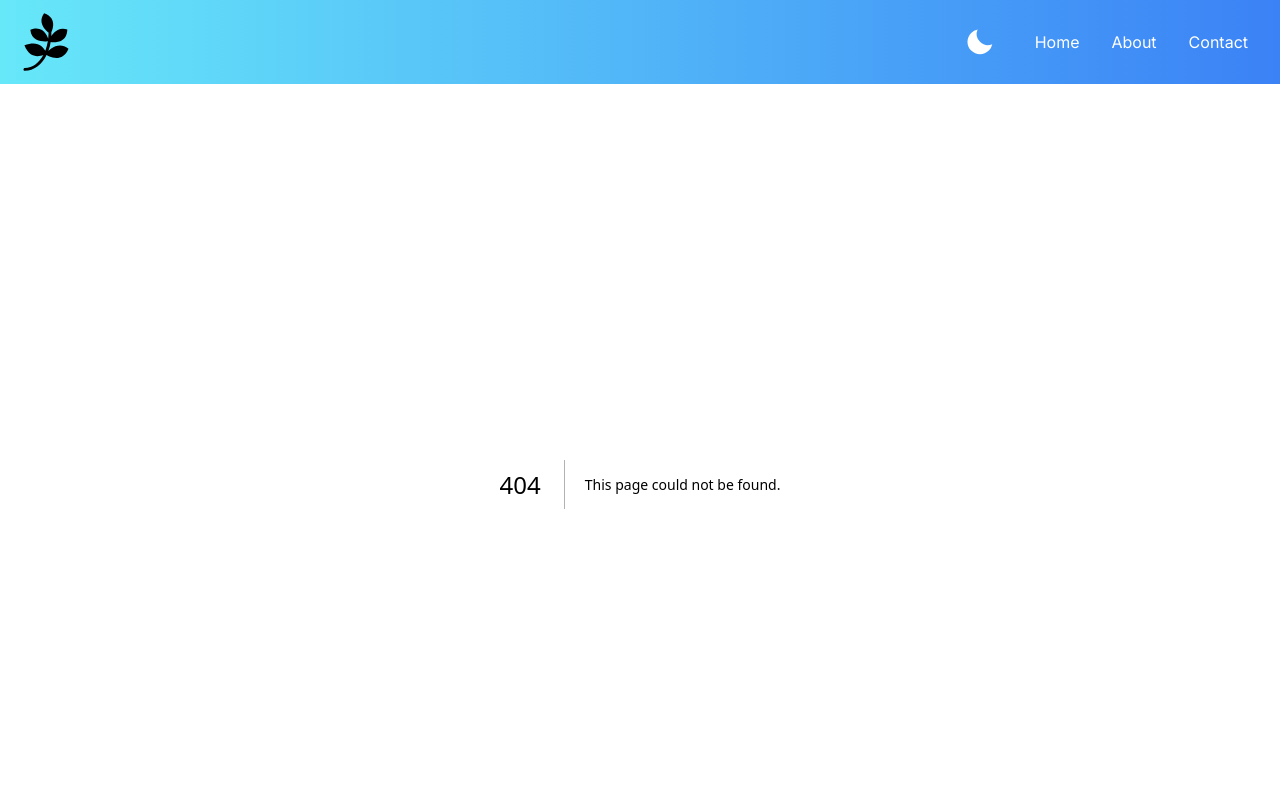
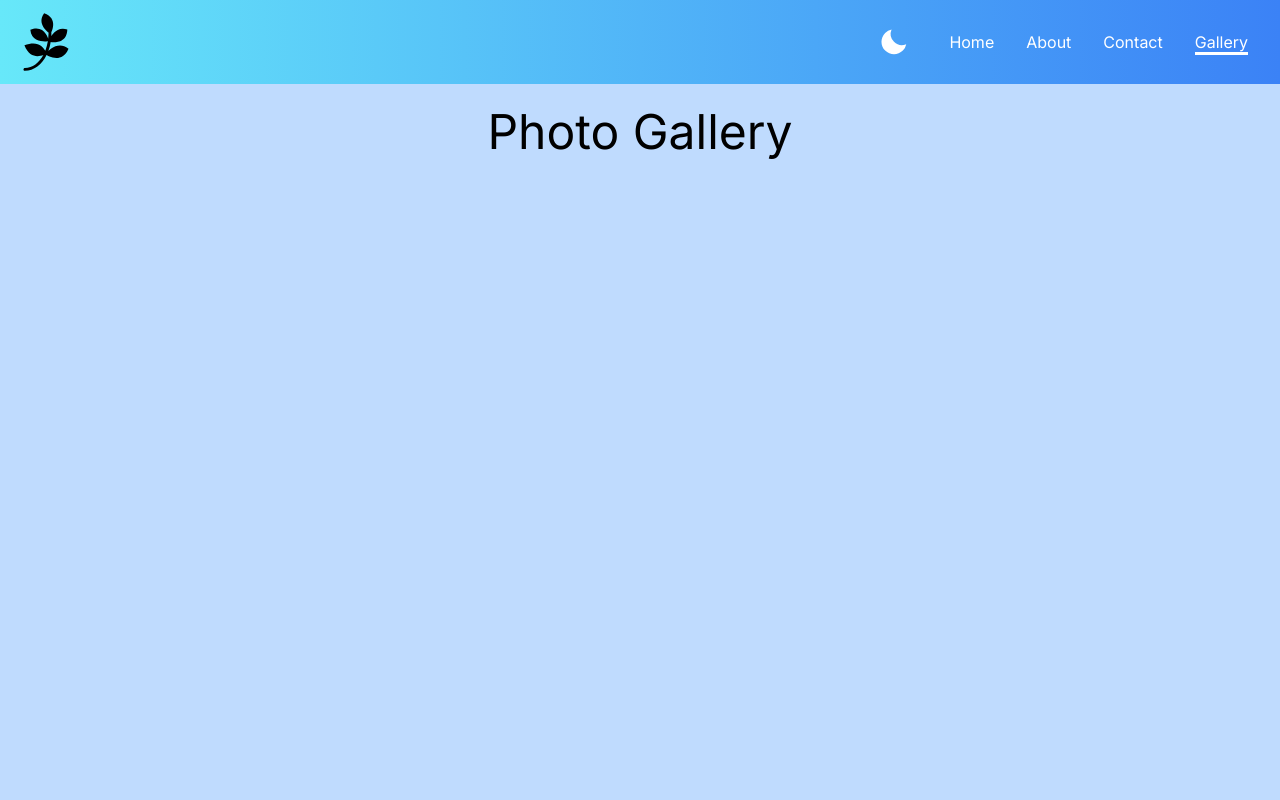
Before and after one commit to ahmedaryf/Lvis-next-app, a Next.js app: page /gallery in a window 1280 px wide. Before the commit this address had no page. Shown: the top 800 px of the page. Built offline with nearby package versions, Linux system fonts and the light colour scheme.

Commit message:
final template

```diff
--- a/app/components/Navbar.jsx
+++ b/app/components/Navbar.jsx
@@ -20,6 +20,10 @@ const navLinks = [
     {
         name: 'Contact',
         url: '/contact'
+    },
+    {
+        name: 'Gallery',
+        url: '/gallery'
     }
 ]
 
@@ -107,7 +111,7 @@ export default function Navbar() {
             duration: 0.5,
             // ease: [0.12, 0, 0.39, 0],
           }}
-         className='block md:hidden absolute left-0 top-28 w-full bg-gradient-to-r from-cyan-300 to-blue-500 dark:from-cyan-600 dark:to-blue-800 h-[50vh] pt-5 z-50'>
+         className='block md:hidden absolute left-0 top-28 w-full bg-gradient-to-r from-cyan-300 to-blue-500 dark:from-cyan-600 dark:to-blue-800 min-h-[50vh] pt-5 z-50'>
          <motion.div
             variants={containerVars}
             initial="initial"
--- /dev/null
+++ b/app/gallery/page.jsx
@@ -0,0 +1,12 @@
+import React from 'react'
+import PageRapper from '../components/PageRapper'
+
+export default function page() {
+  return (
+    <PageRapper>
+        <div className='min-h-screen bg-blue-200 dark:bg-blue-900'>
+            <h1 className='pt-6 text-5xl text-center'>Photo Gallery</h1>
+        </div>
+    </PageRapper>
+  )
+}
```
